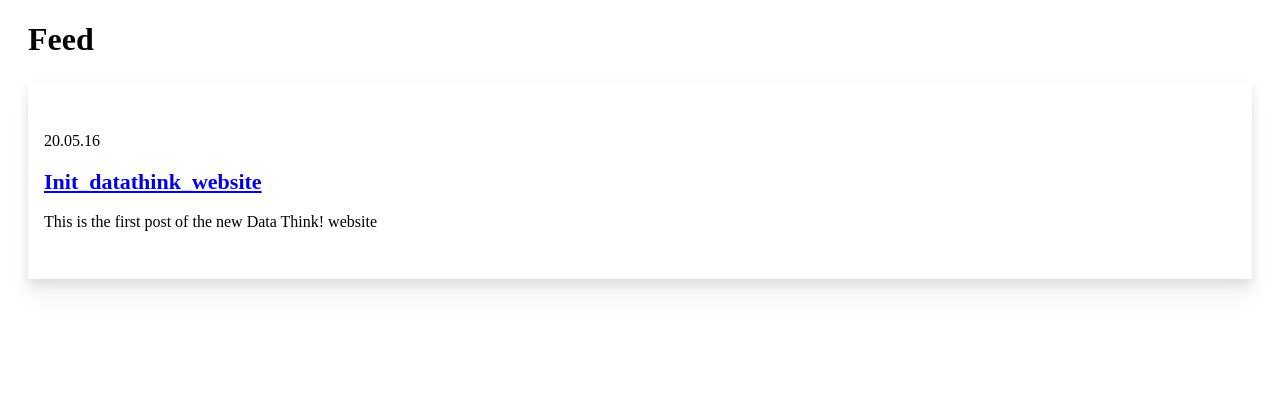
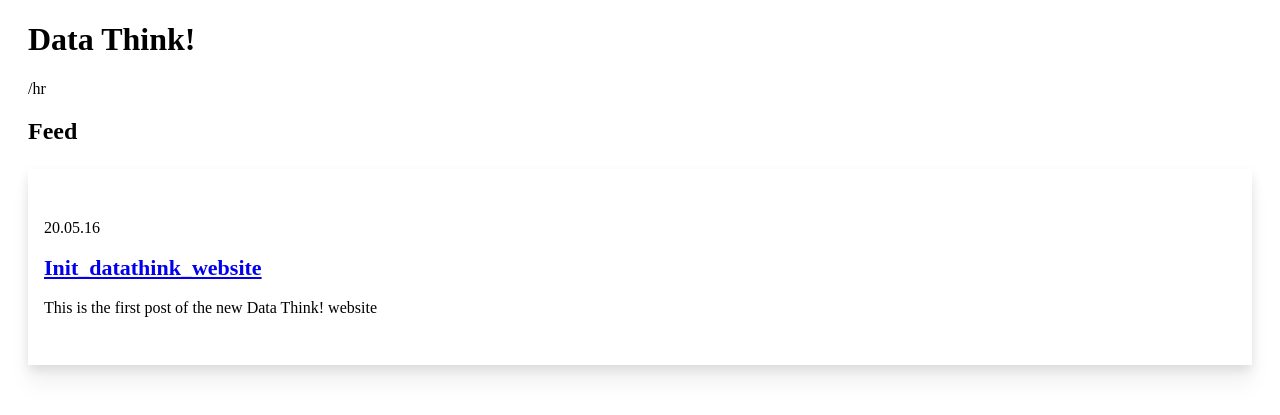
Before and after one commit to datathinkorg/datathinkorg.github.io, a Jekyll site: the page built from index.html, in a window 1280 px wide. Shown: the top 415 px of the page. Built offline with Jekyll 4.4.1, drawn with Linux system fonts in a browser that asks for light colours.

Commit message:
Update index.html

```diff
--- a/index.html
+++ b/index.html
@@ -1,8 +1,10 @@
 ---
 title: Home
 ---
+<h1>Data Think!</h1>
+/hr
 <div class="feed">
-	<h1>Feed</h1>
+	<h2>Feed</h2>
 	<div class="archive">
 		{% for post in site.posts %}
 		<li>
```
